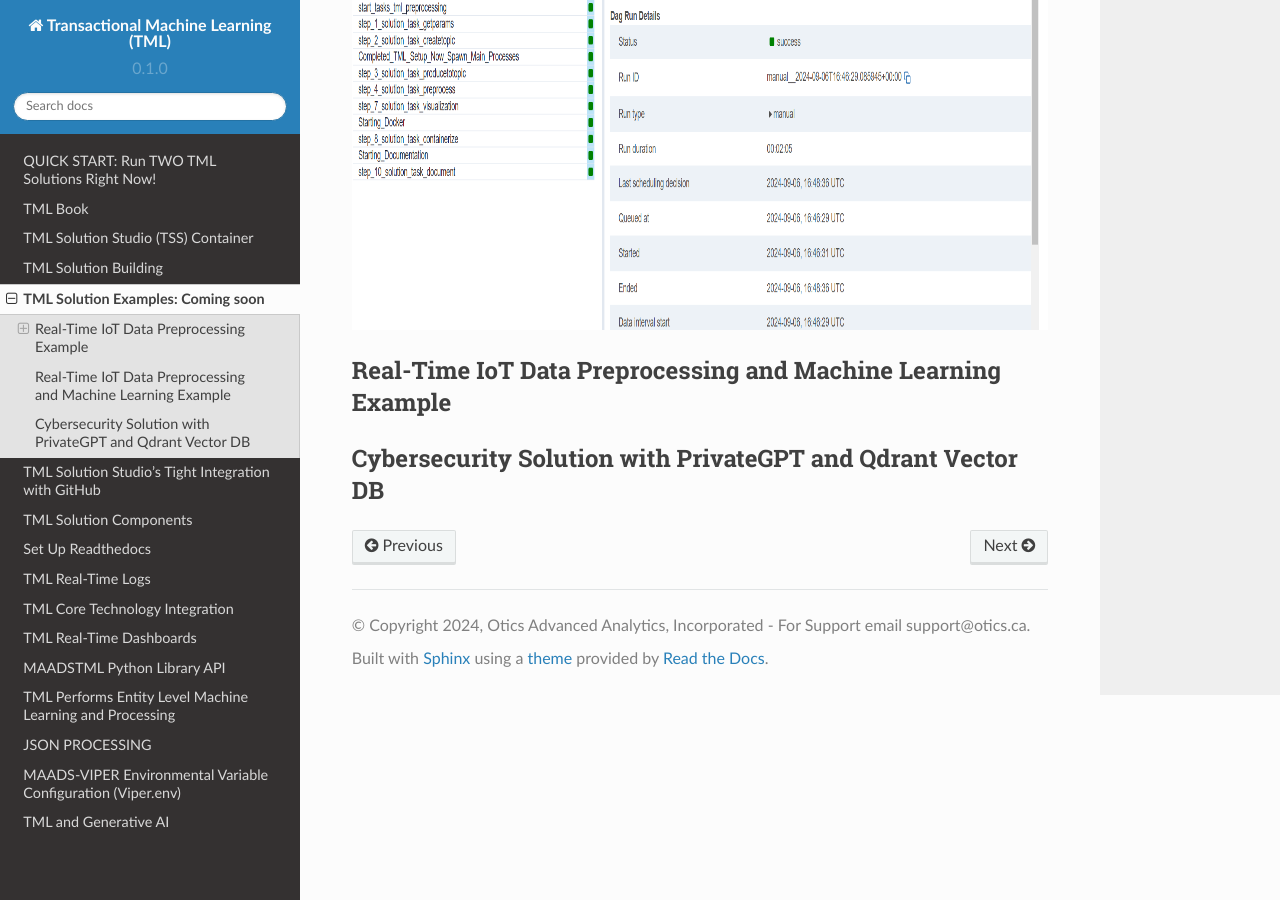
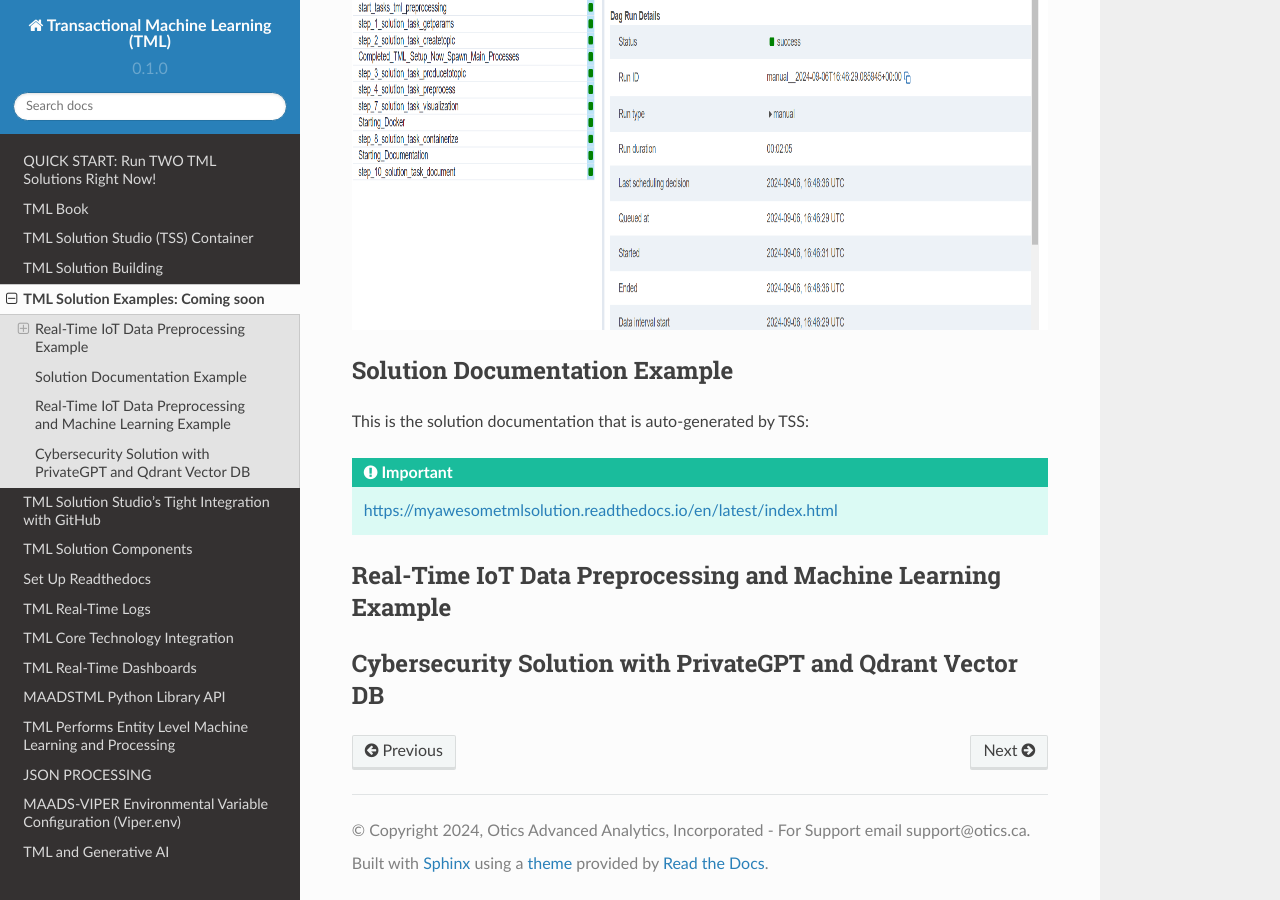
Before and after one commit to smaurice101/readthedocs, a Sphinx documentation site: the page built from docs/source/examples.rst, in a window 1280 px wide and 900 px high, scrolled down 2811 px. Built offline with Sphinx 7.4.7 and the Read the Docs theme 2.0.0, drawn with Linux system fonts in a browser that asks for light colours.

Commit message:
Update examples.rst

```diff
--- a/docs/source/examples.rst
+++ b/docs/source/examples.rst
@@ -115,6 +115,12 @@ Below the TSS/Airflow screen that shows a successful TML solution build.  All co
 .. figure:: run1.png
    :scale: 70%
 
+Solution Documentation Example
+---------------------------
+This is the solution documentation that is auto-generated by TSS:
+
+.. important::
+   https://myawesometmlsolution.readthedocs.io/en/latest/index.html
 
 Real-Time IoT Data Preprocessing and Machine Learning Example
 -----------------------------
```
